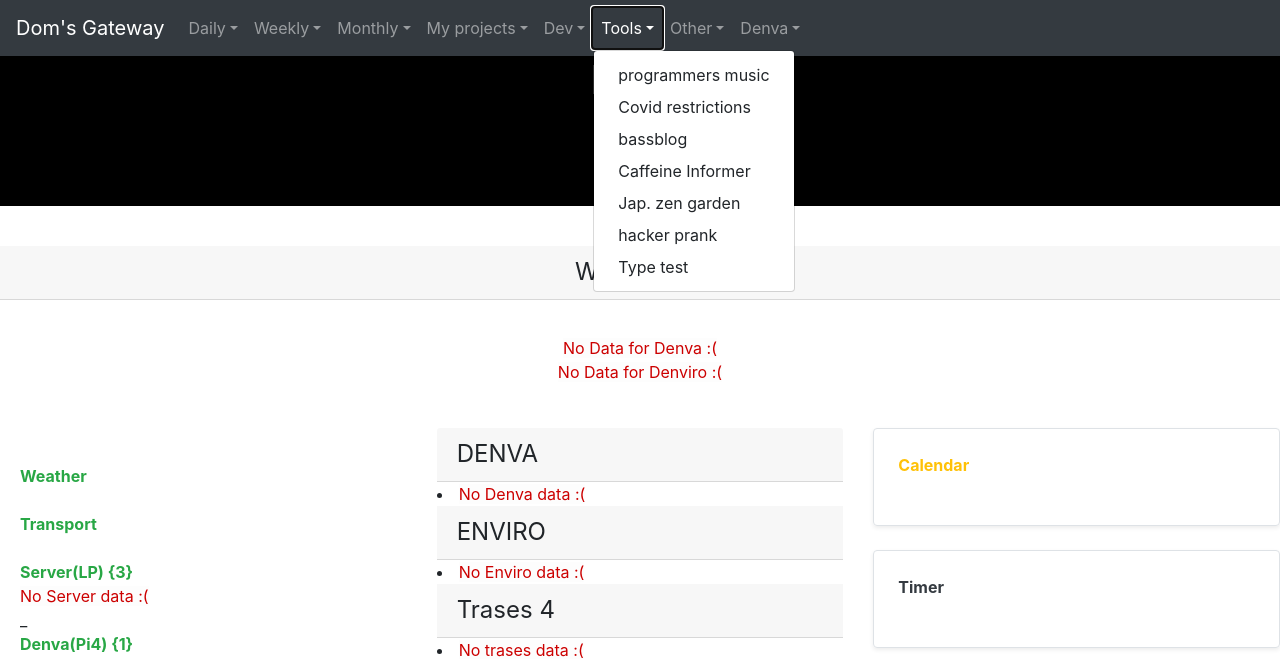
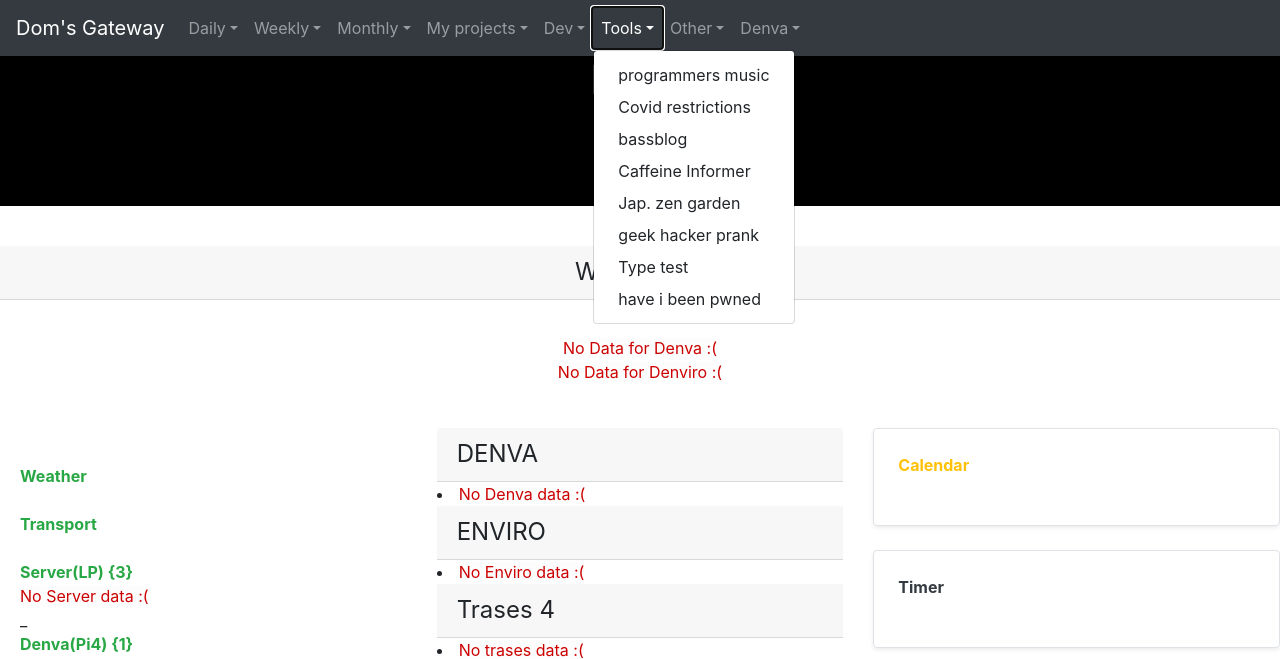
Before and after one commit to pastorcmentarny/denva, a Flask app: template src/templates/hq.html in a window 1280 px wide, after a click on "Tools". Shown: the top 659 px of the page. Run offline with Flask 2, Linux system fonts and the light colour scheme; the template is opened without the code that fills it, so the values that code supplies are empty.

Commit message:
update Tools section in hq

```diff
--- a/src/templates/hq.html
+++ b/src/templates/hq.html
@@ -188,8 +188,9 @@
                     <a href="https://www.caffeineinformer.com/" class="dropdown-item">Caffeine Informer</a>
                     <a href="https://countryside.ambient-mixer.com/japanese-zen-garden" class="dropdown-item">Jap. zen
                         garden</a>
-                    <a href="https://geekprank.com/hacker/" class="dropdown-item">hacker prank</a>
+                    <a href="https://geekprank.com/hacker/" class="dropdown-item">geek hacker prank</a>
                     <a href="https://monkeytype.com/" class="dropdown-item">Type test</a>
+                    <a href="https://haveibeenpwned.com/" class="dropdown-item">have i been pwned</a>
                 </div>
             </li>
             <li class="nav-item dropdown">
```
